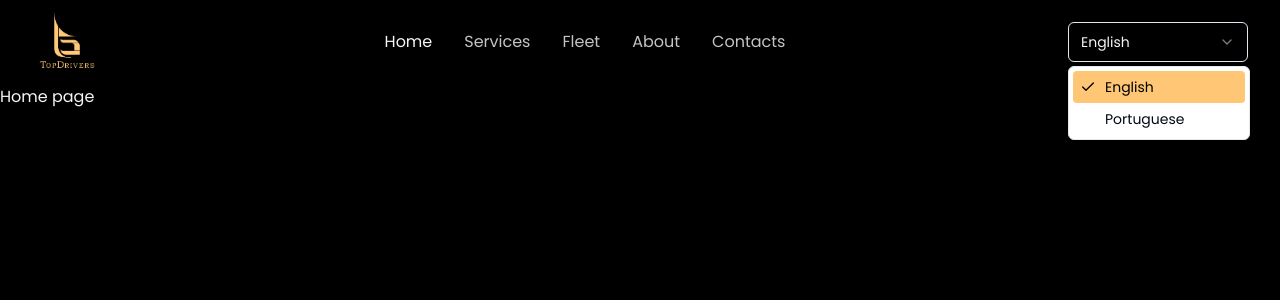
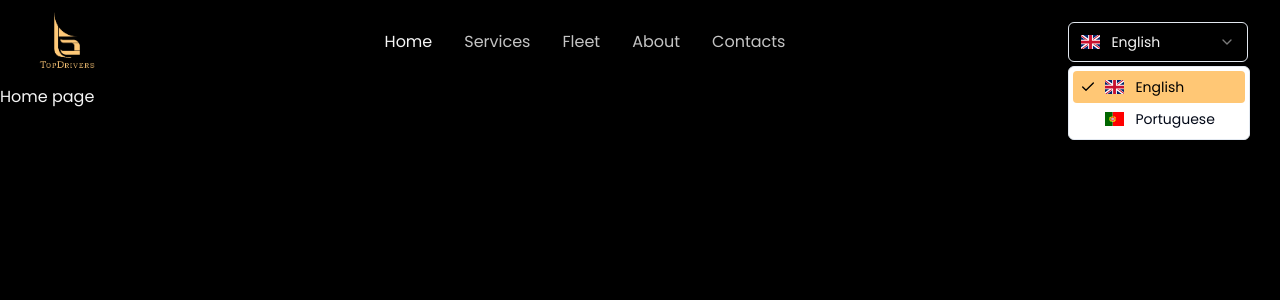
Before and after one commit to RicardoRocha27/top-drivers, a Next.js app: page /en in a window 1280 px wide. Both pictures are taken after a click on the button "English". Shown: the top 300 px of the page. Built offline with nearby package versions, Linux system fonts and the light colour scheme.

Commit message:
EDIT: add flags to language switcher

```diff
--- a/app/[locale]/layout.tsx
+++ b/app/[locale]/layout.tsx
@@ -1,8 +1,10 @@
 import type { Metadata } from "next";
 import { Poppins } from "next/font/google";
 
+import { Navbar } from "@/components/shared/navbar/navbar";
+
+import "/node_modules/flag-icons/css/flag-icons.min.css";
 import "./globals.css";
-import { Navbar } from "@/components/shared/navbar/navbar";
 
 const poppins = Poppins({ subsets: ["latin"], weight: ["200", "400", "700"] });
 
--- a/components/shared/navbar/language-switcher.tsx
+++ b/components/shared/navbar/language-switcher.tsx
@@ -11,7 +11,16 @@ import {
 import { useLocale } from "next-intl";
 import { useRouter } from "next/navigation";
 
-export const LanguageSwitcher = () => {
+type LanguagesSwitcherProps = {
+  languagesNames: {
+    pt: string;
+    en: string;
+  };
+};
+
+export const LanguageSwitcher = ({
+  languagesNames,
+}: LanguagesSwitcherProps) => {
   const router = useRouter();
   const locale = useLocale();
 
@@ -26,8 +35,12 @@ export const LanguageSwitcher = () => {
       </SelectTrigger>
       <SelectContent>
         <SelectGroup>
-          <SelectItem value="en">English</SelectItem>
-          <SelectItem value="pt">Portuguese</SelectItem>
+          <SelectItem value="en">
+            <span className="fi fi-gb mr-2"></span> {languagesNames.en}
+          </SelectItem>
+          <SelectItem value="pt">
+            <span className="fi fi-pt mr-2"></span> {languagesNames.pt}
+          </SelectItem>
         </SelectGroup>
       </SelectContent>
     </Select>
--- a/components/shared/navbar/navbar.tsx
+++ b/components/shared/navbar/navbar.tsx
@@ -5,21 +5,27 @@ import { MenuItems } from "./menu-items";
 import { useTranslations } from "next-intl";
 
 export const Navbar = () => {
-  const t = useTranslations("navbar");
+  const navbar = useTranslations("navbar");
+  const language = useTranslations("language");
 
   const itemsNames = {
-    home: t("home"),
-    services: t("services"),
-    fleet: t("fleet"),
-    about: t("about"),
-    contacts: t("contacts"),
+    home: navbar("home"),
+    services: navbar("services"),
+    fleet: navbar("fleet"),
+    about: navbar("about"),
+    contacts: navbar("contacts"),
+  };
+
+  const languagesNames = {
+    en: language("en"),
+    pt: language("pt"),
   };
 
   return (
     <div className="container py-2 w-full flex items-center justify-between">
       <Logo size={70} />
       <MenuItems itemsNames={itemsNames} />
-      <LanguageSwitcher />
+      <LanguageSwitcher languagesNames={languagesNames} />
     </div>
   );
 };
--- a/data/en.json
+++ b/data/en.json
@@ -1,4 +1,8 @@
 {
+  "language": {
+    "en": "English",
+    "pt": "Portuguese"
+  },
   "navbar": {
     "home": "Home",
     "services": "Services",
--- a/data/pt.json
+++ b/data/pt.json
@@ -1,4 +1,8 @@
 {
+  "language": {
+    "en": "Inglês",
+    "pt": "Português"
+  },
   "navbar": {
     "home": "Início",
     "services": "Serviços",
--- a/package.json
+++ b/package.json
@@ -12,6 +12,7 @@
     "@radix-ui/react-select": "^2.0.0",
     "class-variance-authority": "^0.7.0",
     "clsx": "^2.1.0",
+    "flag-icons": "^7.2.0",
     "lucide-react": "^0.363.0",
     "next": "14.1.4",
     "next-intl": "^3.10.0",
```
Also changed, not shown: 1 other file (tests, documents, lock files or other folders).
